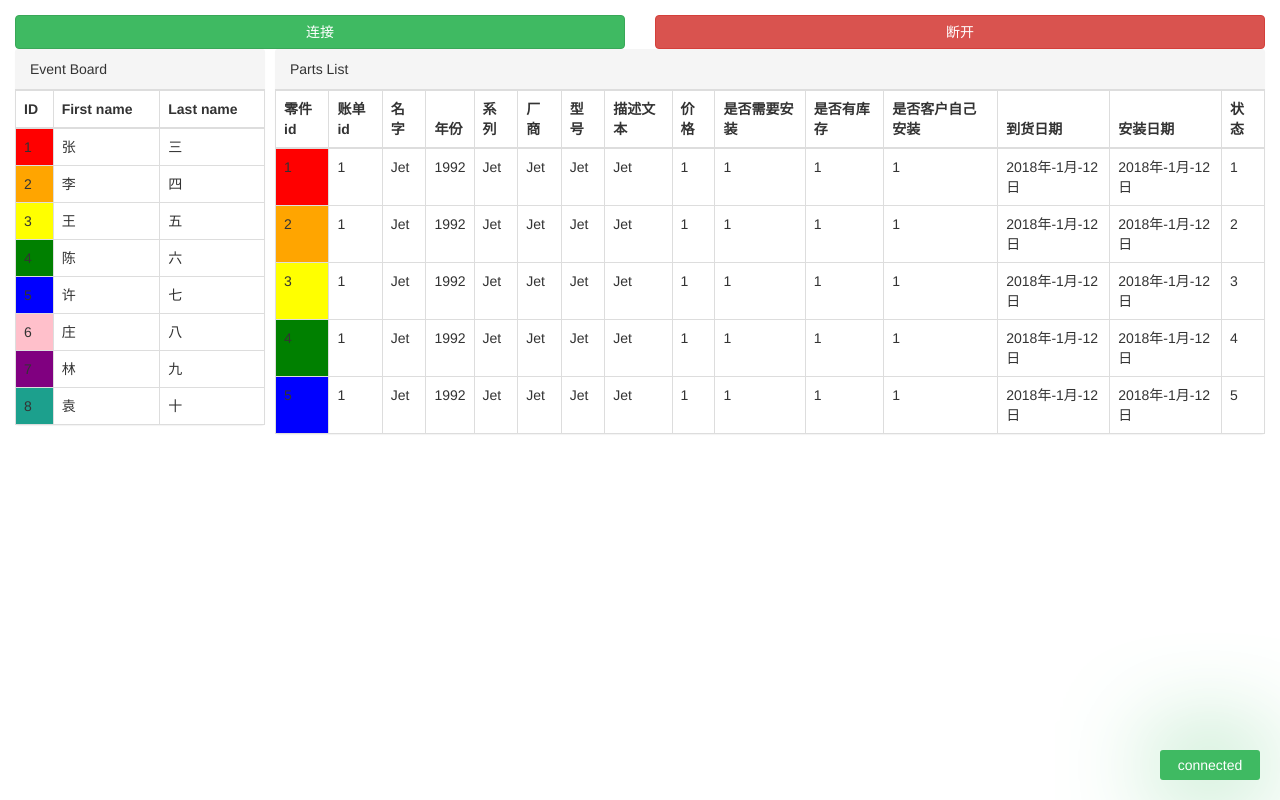
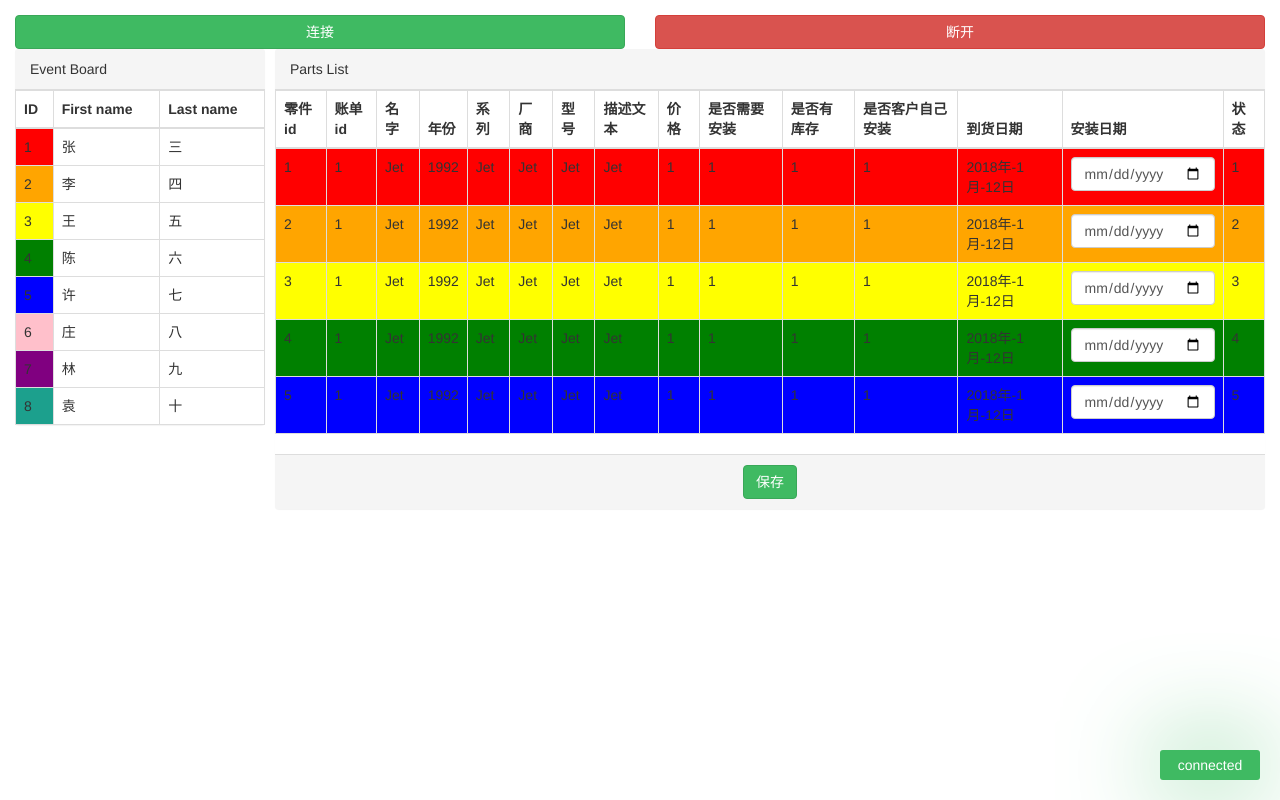
Before and after one commit to xxj2016/angular2-practice, an Angular app in the folder some-components/: page / in a window 1280 px wide. Built offline with nearby package versions, Linux system fonts and the light colour scheme.

Commit message:
parts list 1,2,3模式

```diff
--- a/some-components/src/app/app.module.ts
+++ b/some-components/src/app/app.module.ts
@@ -1,5 +1,6 @@
 import { BrowserModule } from '@angular/platform-browser';
 import { NgModule } from '@angular/core';
+import { FormsModule, ReactiveFormsModule } from '@angular/forms';
 
 
 import { AppComponent } from './app.component';
@@ -16,7 +17,9 @@ import { PartsListComponent } from './component/parts-list/parts-list.component'
     PartsListComponent
   ],
   imports: [
-    BrowserModule
+    BrowserModule,
+    FormsModule,
+    ReactiveFormsModule
   ],
   providers: [],
   bootstrap: [AppComponent]
--- a/some-components/src/app/component/parts-list/parts-list.component.html
+++ b/some-components/src/app/component/parts-list/parts-list.component.html
@@ -24,8 +24,8 @@
                 </tr>
             </thead>
             <tbody>
-                <tr *ngFor="let part of partsList">
-                    <td [style.backgroundColor]="status_color[part.Status - 1]">{{part.DueBillPartsId}}</td>
+                <tr *ngFor="let part of partsList; let i = index;" [style.backgroundColor]="status_color[part.Status - 1]">
+                    <td>{{part.DueBillPartsId}}</td>
                     <td>{{part.DueBillId}}</td>
                     <td>{{part.Name}}</td>
                     <td>{{part.Year}}</td>
@@ -36,13 +36,31 @@
                     <td>{{part.Cost}}</td>
                     <td>{{part.RequiredInstall}}</td>
                     <td>{{part.IsInStock}}</td>
-                    <td>{{part.CustomerInstallation}}</td>
+                    <td *ngIf="model != 'finance'">{{part.CustomerInstallation}}</td>
+                    <td *ngIf="model == 'finance'">
+                    <div class="radio">
+                        <label>
+                            <input type="radio" name="CustomerInstallation{{i}}" value="1" checked="checked">
+                            是
+                        </label>
+                        <label>
+                            <input type="radio" name="CustomerInstallation{{i}}" value="0">
+                            否
+                        </label>
+                    </div>
+                    </td>
                     <td>{{part.OrderDeliverdDate}}</td>
-                    <td>{{part.Schedule}}</td>
+                    <td *ngIf="model != 'service'">{{part.Schedule | date: 'yyyy-MM-dd'}}</td>
+                    <td *ngIf="model == 'service'">
+                        <input type="date" class="form-control" name="Schedule{{i}}" #Schedule{{i}}="ngModel" [(ngModel)]="part.Schedule">
+                    </td>
                     <td>{{part.Status}}</td>
                 </tr>
             </tbody>
         </table>
     </div>
+    <div class="panel-footer text-center" *ngIf="model != 'default'">
+        <button type="button" class="btn btn-success">保存</button>
+    </div>
 
 </div>
--- a/some-components/src/app/component/parts-list/parts-list.component.ts
+++ b/some-components/src/app/component/parts-list/parts-list.component.ts
@@ -6,9 +6,11 @@ import { PartsList } from '../../models/parts-list';
     styleUrls: ['./parts-list.component.scss']
 })
 export class PartsListComponent implements OnInit {
-    // PartsList数据
-    partsList: PartsList[];
-    status_color = ['red', 'orange', 'yellow', 'green', 'blue'];
+
+    partsList: PartsList[];    // PartsList数据
+    status_color = ['red', 'orange', 'yellow', 'green', 'blue'];    // 根据status判断背景颜色
+    model = 'service';    // 模式
+
     constructor() { }
 
     ngOnInit() {
@@ -27,7 +29,7 @@ export class PartsListComponent implements OnInit {
                 IsInStock: 1,  // 0 or 1，表示是否有库存
                 CustomerInstallation: 1,  // 0 or 1，表示是否客户自己安装
                 OrderDeliverdDate: '2018年-1月-12日',  // 到货日期，格式 : 年-月-日
-                Schedule: '2018年-1月-12日',  // 安装日期，格式 :  年-月-日
+                Schedule: '2018-1-12',  // 安装日期，格式 :  年-月-日
                 Status: 1,  // 状态，取值[1, 5]，用5中不同颜色标定
             },
             {
@@ -44,7 +46,7 @@ export class PartsListComponent implements OnInit {
                 IsInStock: 1,  // 0 or 1，表示是否有库存
                 CustomerInstallation: 1,  // 0 or 1，表示是否客户自己安装
                 OrderDeliverdDate: '2018年-1月-12日',  // 到货日期，格式 : 年-月-日
-                Schedule: '2018年-1月-12日',  // 安装日期，格式 :  年-月-日
+                Schedule: '2018-1-12',  // 安装日期，格式 :  年-月-日
                 Status: 2,  // 状态，取值[1, 5]，用5中不同颜色标定
             },
             {
@@ -61,7 +63,7 @@ export class PartsListComponent implements OnInit {
                 IsInStock: 1,  // 0 or 1，表示是否有库存
                 CustomerInstallation: 1,  // 0 or 1，表示是否客户自己安装
                 OrderDeliverdDate: '2018年-1月-12日',  // 到货日期，格式 : 年-月-日
-                Schedule: '2018年-1月-12日',  // 安装日期，格式 :  年-月-日
+                Schedule: '2018-1-12',  // 安装日期，格式 :  年-月-日
                 Status: 3,  // 状态，取值[1, 5]，用5中不同颜色标定
             },
             {
@@ -78,7 +80,7 @@ export class PartsListComponent implements OnInit {
                 IsInStock: 1,  // 0 or 1，表示是否有库存
                 CustomerInstallation: 1,  // 0 or 1，表示是否客户自己安装
                 OrderDeliverdDate: '2018年-1月-12日',  // 到货日期，格式 : 年-月-日
-                Schedule: '2018年-1月-12日',  // 安装日期，格式 :  年-月-日
+                Schedule: '2018-1-12',  // 安装日期，格式 :  年-月-日
                 Status: 4,  // 状态，取值[1, 5]，用5中不同颜色标定
             },
             {
@@ -95,10 +97,10 @@ export class PartsListComponent implements OnInit {
                 IsInStock: 1,  // 0 or 1，表示是否有库存
                 CustomerInstallation: 1,  // 0 or 1，表示是否客户自己安装
                 OrderDeliverdDate: '2018年-1月-12日',  // 到货日期，格式 : 年-月-日
-                Schedule: '2018年-1月-12日',  // 安装日期，格式 :  年-月-日
+                Schedule: '2018-1-12',  // 安装日期，格式 :  年-月-日
                 Status: 5,  // 状态，取值[1, 5]，用5中不同颜色标定
             }
-        ]
+        ];
     }
 
 }
```
